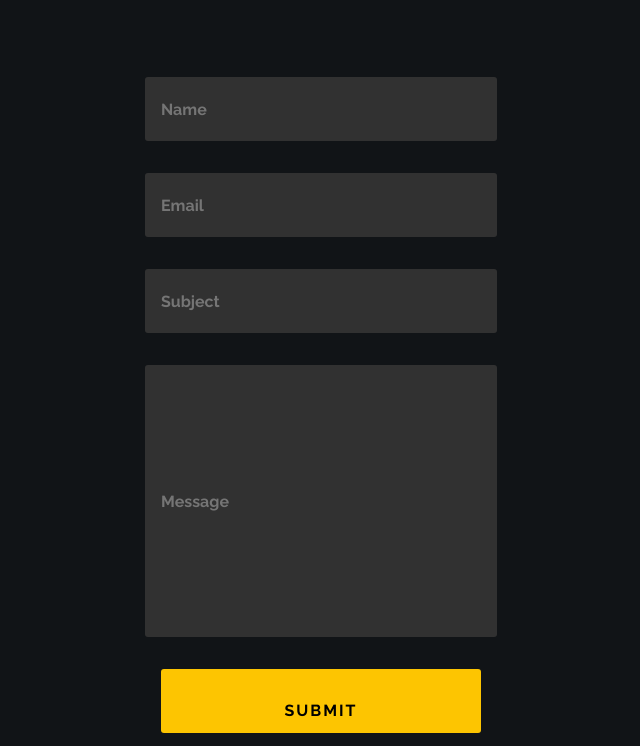
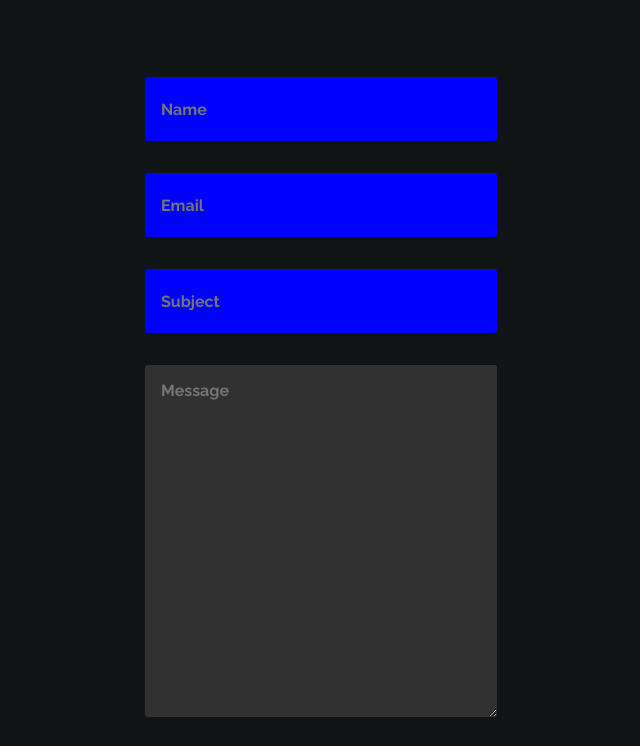
Before and after one commit to Sylanorr/Kreo-Web-Agency, a plain HTML site: page index.html in a window 1280 px wide. Shown: the part 5409-6155 px from the top of the page, without its empty margins (319-959 px from the left). Drawn offline with Linux system fonts and the light colour scheme.

Commit message:
Update Footer
Fix TextArea and Button Submit
Test Safari Display "Input'

```diff
--- a/index.html
+++ b/index.html
@@ -275,7 +275,7 @@
                             <input placeholder="Subject" type="text" id="subject" name="subject"/>
                         </div>
                         <div class="l-loginform-item m-loginform-message">
-                            <input placeholder="Message" type="text" id="message" name="message"/>
+                            <textarea placeholder="Message" type="text" id="message" name="message"></textarea>
                         </div>
                         <div class="l-loginform-item m-loginform-sendbutton">
                             <input type="submit" value="Submit"/>
--- a/scss/_base.scss
+++ b/scss/_base.scss
@@ -9,6 +9,13 @@ body{
     color: $color-text;
     line-height: 2rem;
     text-align: center;
+}
+
+/* Test Input mise en forme Safari */
+input{
+    -moz-appearance: none;
+    -webkit-appearance: none;
+    background: blue !important;
 }
 
 a{
--- a/scss/_footer.scss
+++ b/scss/_footer.scss
@@ -33,17 +33,30 @@ footer .l-footer-loginform{
     border-radius: 3px;
 }
 
-.l-footer-loginform .m-loginform-message input{
-    height: 15rem;
-    width: 100%;
+.l-footer-loginform .m-loginform-message textarea{
+    font-family: 'Raleway', sans-serif;
+    min-height: 20rem;
+    width: 20rem;
+    height: 20rem;
+    border: 0;
+    padding: 1rem;
+    margin: 1rem 0;
+    background: $color-background;
+    font-weight: 600;
+    font-size: 1rem;
+    border-radius: 3px;
 }
 
 /* Section Footer - Mise en forme Formulaire - Boutton Submit */
 .l-footer-loginform .m-loginform-sendbutton input{
+    cursor: pointer;
+    max-width: 100%;
+    width: 22rem;
+    height: 4rem;
+    padding: 0;
     text-transform: uppercase;
     font-weight: 600;
     font-size: 1rem;
     letter-spacing: 2px;
     background: $color-secondary;
-    padding: 2rem 0;
 }
```
Also changed, not shown: css/screen.css, 1 other file.
